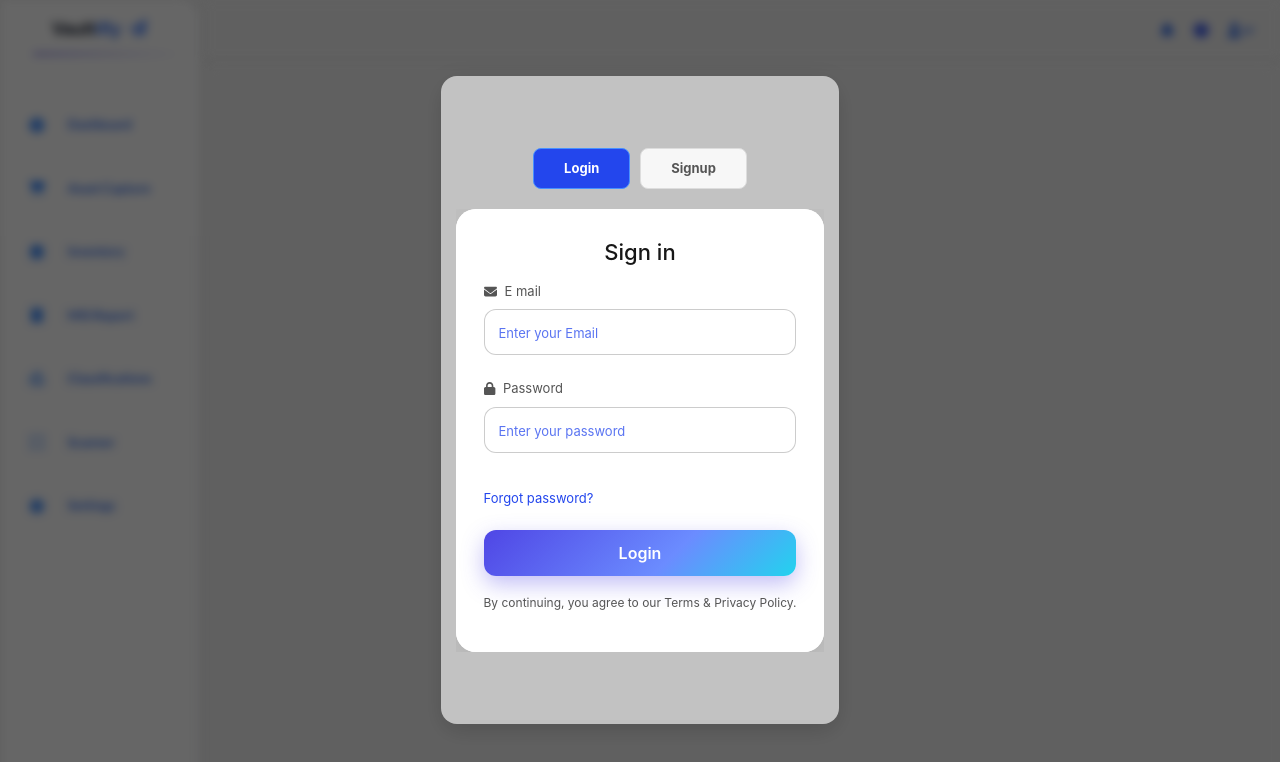
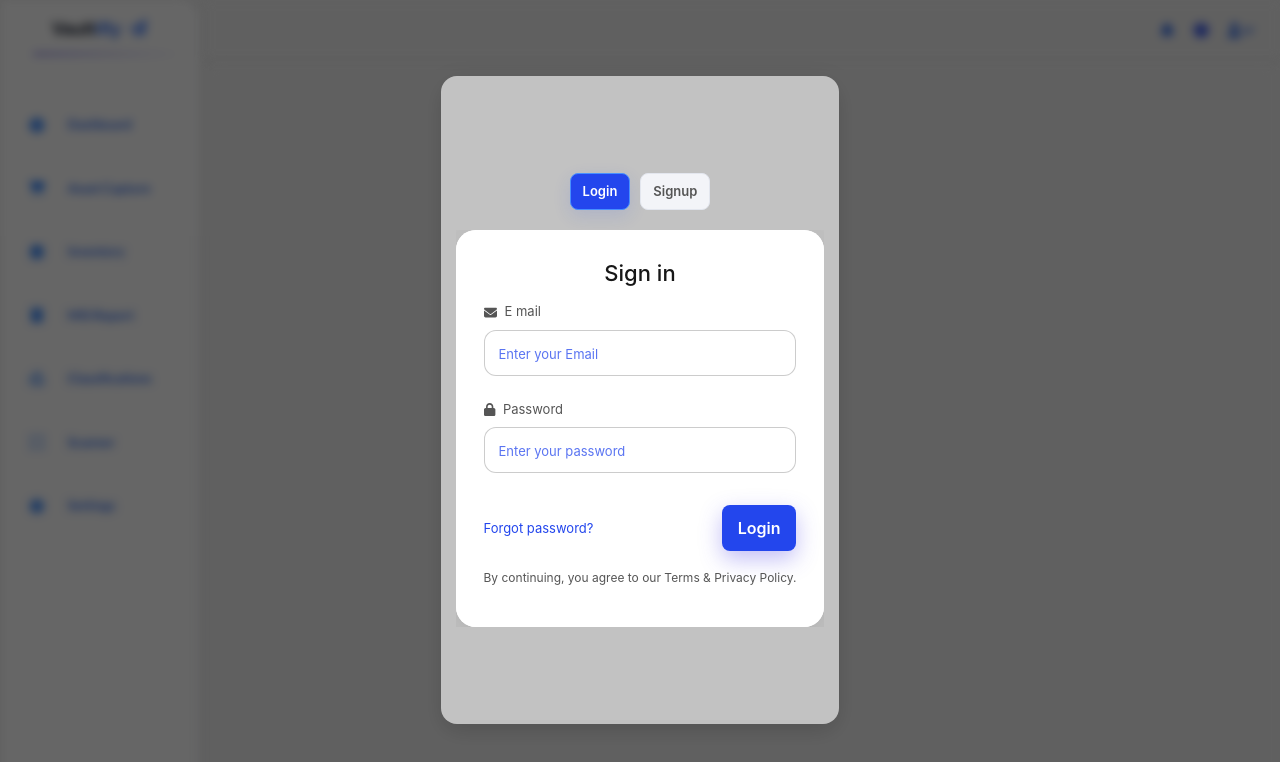
Before and after one commit to AnujNdas/Asset-manager-new, a React (Create React App) app in the folder frontend/: page /user/login in a window 1280 px wide. Shown: the top 762 px of the page. Built offline with nearby package versions, Linux system fonts and the light colour scheme.

Commit message:
Update CaptureForm.css

```diff
--- a/frontend/src/Page_styles/CaptureForm.css
+++ b/frontend/src/Page_styles/CaptureForm.css
@@ -82,6 +82,90 @@
   background-color: #0056b3;
 }
 
+/* Tabs wrapper (add near your existing form css) */
+.capture-upgraded .tabs-wrap {
+  display: flex;
+  gap: 8px;
+  margin-bottom: 12px;
+  flex-wrap: wrap;
+}
+.tab-btn {
+  background: #f3f4f8;
+  border: 1px solid #e3e6ee;
+  padding: 8px 12px;
+  border-radius: 8px;
+  cursor: pointer;
+  font-weight: 600;
+}
+.tab-btn.active {
+  background: #2346ed; /* primary */
+  color: white;
+  box-shadow: 0 6px 18px rgba(35,70,237,0.12);
+}
+
+/* Panels */
+.tab-panel {
+  background: #fff;
+  padding: 14px;
+  border-radius: 10px;
+  border: 1px solid #eef2ff;
+  margin-bottom: 12px;
+}
+.tab-panel input,
+.tab-panel select,
+.tab-panel textarea {
+  display: block;
+  width: 100%;
+  padding: 8px 10px;
+  margin: 8px 0;
+  border-radius: 8px;
+  border: 1px solid #dfe6f8;
+}
+.tab-panel .row {
+  display: flex;
+  gap: 8px;
+}
+.tab-panel .row input {
+  flex: 1;
+}
+
+/* small label */
+.small-label {
+  font-size: 12px;
+  color: #4b5563;
+  margin-top: 8px;
+  display: inline-block;
+}
+
+/* Form actions */
+.form-actions {
+  display: flex;
+  gap: 8px;
+  justify-content: flex-end;
+  margin-top: 8px;
+}
+.btn-primary {
+  padding: 8px 16px;
+  background: #2346ed;
+  color: white;
+  border: none;
+  border-radius: 8px;
+  cursor: pointer;
+}
+.btn-secondary {
+  padding: 8px 12px;
+  background: #f3f4f8;
+  border: 1px solid #e3e6ee;
+  border-radius: 8px;
+  cursor: pointer;
+}
+
+/* Responsive */
+@media (max-width: 700px) {
+  .tab-panel .row { flex-direction: column; }
+  .form-actions { flex-direction: column-reverse; align-items: stretch; }
+}
+
 /* Responsive grid for large screens */
 @media (min-width: 768px) {
   .capture-form {
```
